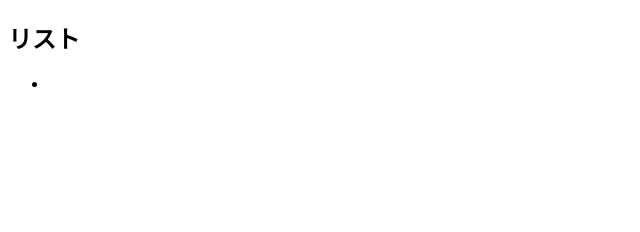
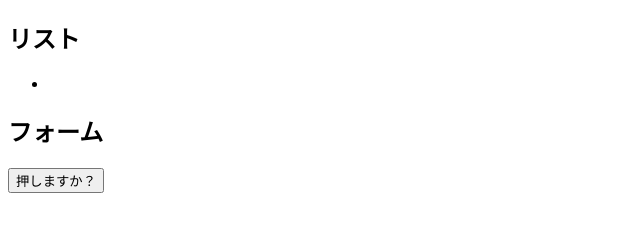
Before and after one commit to inaly17/web1-12, a plain HTML site: page index.html in a window 1280 px wide. Shown: the whole page, without its empty margins (0-640 px from the left). Drawn offline with Linux system fonts and the light colour scheme.

Commit message:
Update index.html

```diff
--- a/index.html
+++ b/index.html
@@ -8,6 +8,11 @@
 <section>
 <h1>リスト</h1>
 <ul id="list"></ul>
+
+  <h1>フォーム</h1>
+  <form action="#" if="form">
+    <input type="submit" value="押しますか？">
+  </form>
 </section>
   <script type="text/javascript" src="js/default.js"></script>
 </body>
```
